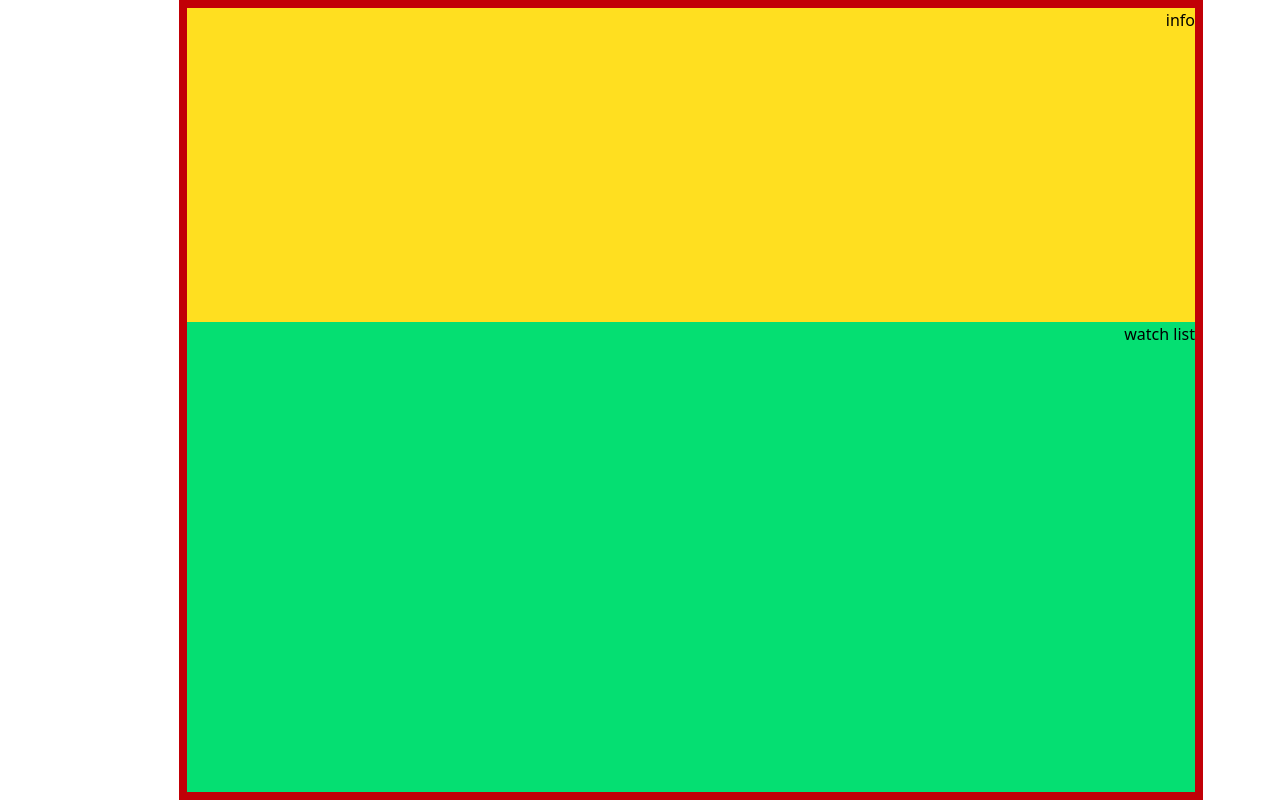
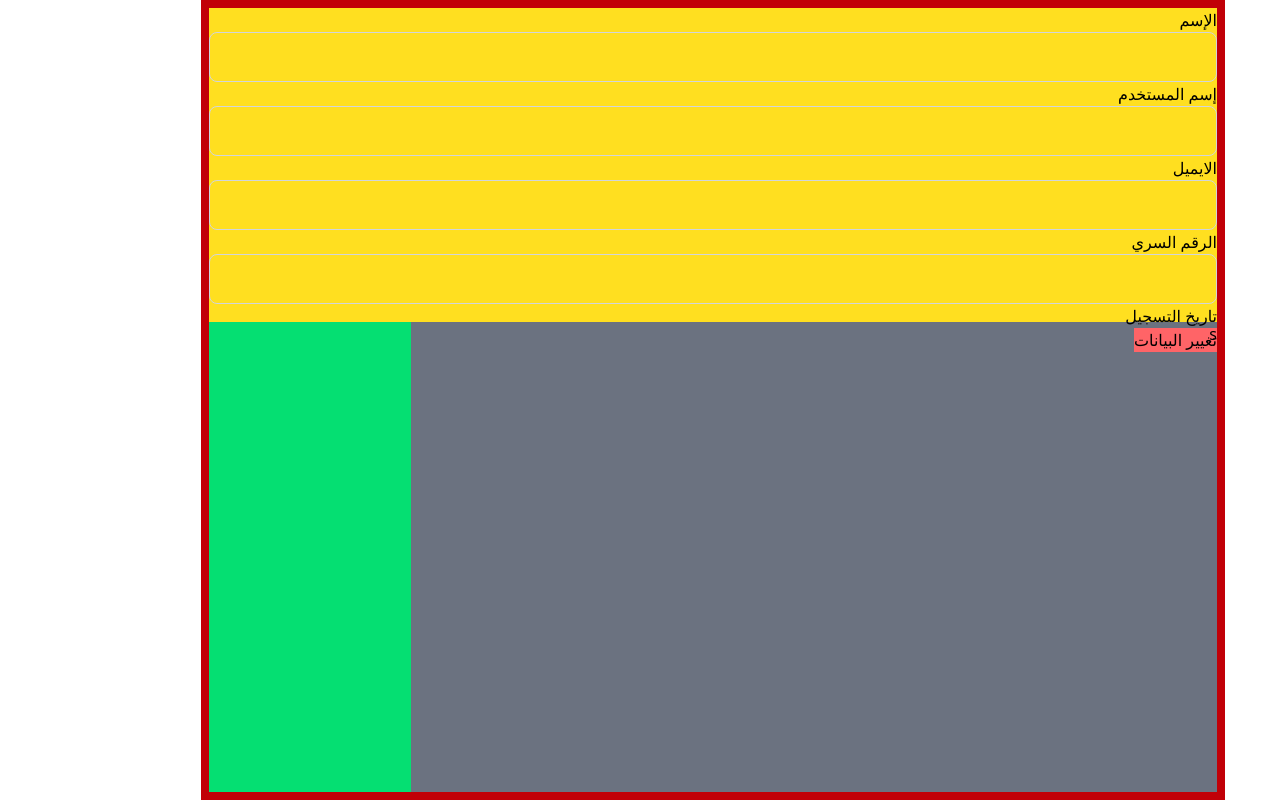
Before and after one commit to AbdulmalekAli60/Smart-Saudi-Stock-Advisor, a React (Vite) app in the folder frontend/: page /account in a window 1280 px wide. Built offline with nearby package versions, Linux system fonts and the light colour scheme.

Commit message:
working on account page

```diff
--- a/frontend/src/components/Input.tsx
+++ b/frontend/src/components/Input.tsx
@@ -2,11 +2,14 @@ interface InputProps {
   type: string;
   id: string;
   name: string;
-  placeholder: string;
+  placeholder?: string;
 
   isRequired: boolean;
 
   onChange: React.ChangeEventHandler<HTMLInputElement>;
+
+  isDisabled: boolean;
+  value?: string
 }
 
 export default function Input({
@@ -16,17 +19,19 @@ export default function Input({
   type,
   isRequired,
   onChange,
+  isDisabled,
 }: InputProps) {
   return (
     <input
       type={type}
       id={id}
       name={name}
-      className="w-full px-3 py-2 lg:px-4 lg:py-3 border border-gray-300 rounded-lg focus:ring-2 focus:ring-accent focus:border-transparent"
+      className="w-full px-3 py-2 lg:px-4 lg:py-3 border border-gray-300 rounded-lg focus:ring-2 focus:ring-accent focus:border-transparent font-primary-thin"
       placeholder={placeholder}
       onChange={onChange}
       required={isRequired}
       alt={name}
+      disabled={isDisabled}
     />
   );
 }
--- a/frontend/src/pages/AccountPage.tsx
+++ b/frontend/src/pages/AccountPage.tsx
@@ -1,9 +1,82 @@
+import { useState } from "react";
+import Input from "../components/Input";
+import { useUserInfo } from "../contexts/UserContext";
+
 export default function AccountPage() {
+  const [updateData, setUpdateData] = useState<boolean>(false);
+
+  const { currentUserData } = useUserInfo();
+
+  const isUpdateData = updateData ? false : true;
+
+  function handleInputChange(e: React.ChangeEvent<HTMLInputElement>) {
+    console.log(e);
+  }
+
   return (
-    <div className="max-w-4/5 flex-col justify-between items-center h-screen bg-red-700 m-auto p-2">
-      <div className="bg-yellow-300 w-full h-2/5">info</div>
+    <main className="max-w-4/5 flex-col justify-between items-center h-screen bg-red-700 m-auto p-2">
+      <div className="bg-yellow-300 w-full h-2/5">
+        <label>الإسم</label>
+        <Input
+          id="text"
+          isDisabled={isUpdateData}
+          isRequired={false}
+          name="name"
+          type="text"
+          onChange={handleInputChange}
+          value={currentUserData.name}
+        />
 
-      <div className="bg-green-400 w-full h-3/5">watch list</div>
-    </div>
+        <label>إسم المستخدم</label>
+        <Input
+          id="text"
+          isDisabled={isUpdateData}
+          isRequired={false}
+          name="username"
+          type="text"
+          onChange={handleInputChange}
+          value={currentUserData.username}
+        />
+
+        <label>الايميل</label>
+        <Input
+          id="text"
+          isDisabled={isUpdateData}
+          isRequired={false}
+          name="email"
+          type="text"
+          onChange={handleInputChange}
+          value={currentUserData.email}
+        />
+
+        <label>الرقم السري</label>
+        <Input
+          id="text"
+          isDisabled={isUpdateData}
+          isRequired={false}
+          name="password"
+          type="text"
+          onChange={handleInputChange}
+          value={currentUserData.email}
+        />
+
+        <label>تاريخ التسجيل</label>
+        <span>{currentUserData.joinDate}</span>
+
+        <br />
+        <button
+          className="bg-red-400 cursor-pointer"
+          onClick={() => {
+            setUpdateData(!updateData);
+          }}
+        >
+          {isUpdateData ? "تغيير البيانات" : "حفظ"}
+        </button>
+      </div>
+
+      <section className="bg-green-400 w-full h-3/5 ">
+        <div className="bg-accent max-w-4/5 h-full ">s</div>
+      </section>
+    </main>
   );
 }
--- a/frontend/src/pages/LogInPage.tsx
+++ b/frontend/src/pages/LogInPage.tsx
@@ -107,8 +107,8 @@ export default function LogInPage() {
                     placeholder="أدخل الإيميل"
                     isRequired={true}
                     onChange={handleInputChange}
+                    isDisabled={false}
                   />
-                  <span className="text-fail"></span>
                 </div>
 
                 <div>
@@ -121,12 +121,12 @@ export default function LogInPage() {
                   <Input
                     id="password"
                     name="password"
-                    type="text"
-                    placeholder="أدخل الرقم السىري"
+                    type="password"
+                    placeholder="أدخل الرقم السري"
                     isRequired={true}
                     onChange={handleInputChange}
+                    isDisabled={false}
                   />
-                  <span className="text-fail"></span>
                 </div>
 
                 <button
@@ -145,7 +145,7 @@ export default function LogInPage() {
               <div className="text-center">
                 <p className="font-primary-regular text-sm lg:text-base">
                   ليس لديك حساب؟{" "}
-                  <Link to={"/log-in"}>
+                  <Link to={"/sign-up"}>
                     <span className="text-primary font-primary-bold hover:text-primary-light transition-colors duration-200">
                       إنشاء حساب
                     </span>
--- a/frontend/src/pages/SignUpPage.tsx
+++ b/frontend/src/pages/SignUpPage.tsx
@@ -108,6 +108,7 @@ export default function SignUpPage() {
                     placeholder="أدخل الإسم"
                     isRequired={true}
                     onChange={handleInputChange}
+                    isDisabled={false}
                   />
                   <span className="text-fail"></span>
                 </div>
@@ -126,6 +127,7 @@ export default function SignUpPage() {
                     isRequired={true}
                     placeholder="أدخل إسم المستخدم"
                     onChange={handleInputChange}
+                    isDisabled={false}
                   />
                   <span className="text-fail"></span>
                 </div>
@@ -144,6 +146,7 @@ export default function SignUpPage() {
                     placeholder="أدخل الإيميل"
                     isRequired={true}
                     onChange={handleInputChange}
+                    isDisabled={false}
                   />
                   <span className="text-fail"></span>
                 </div>
@@ -162,6 +165,7 @@ export default function SignUpPage() {
                     placeholder="أدخل الرقم السىري"
                     isRequired={true}
                     onChange={handleInputChange}
+                    isDisabled={false}
                   />
                   <span className="text-fail"></span>
                 </div>
```
